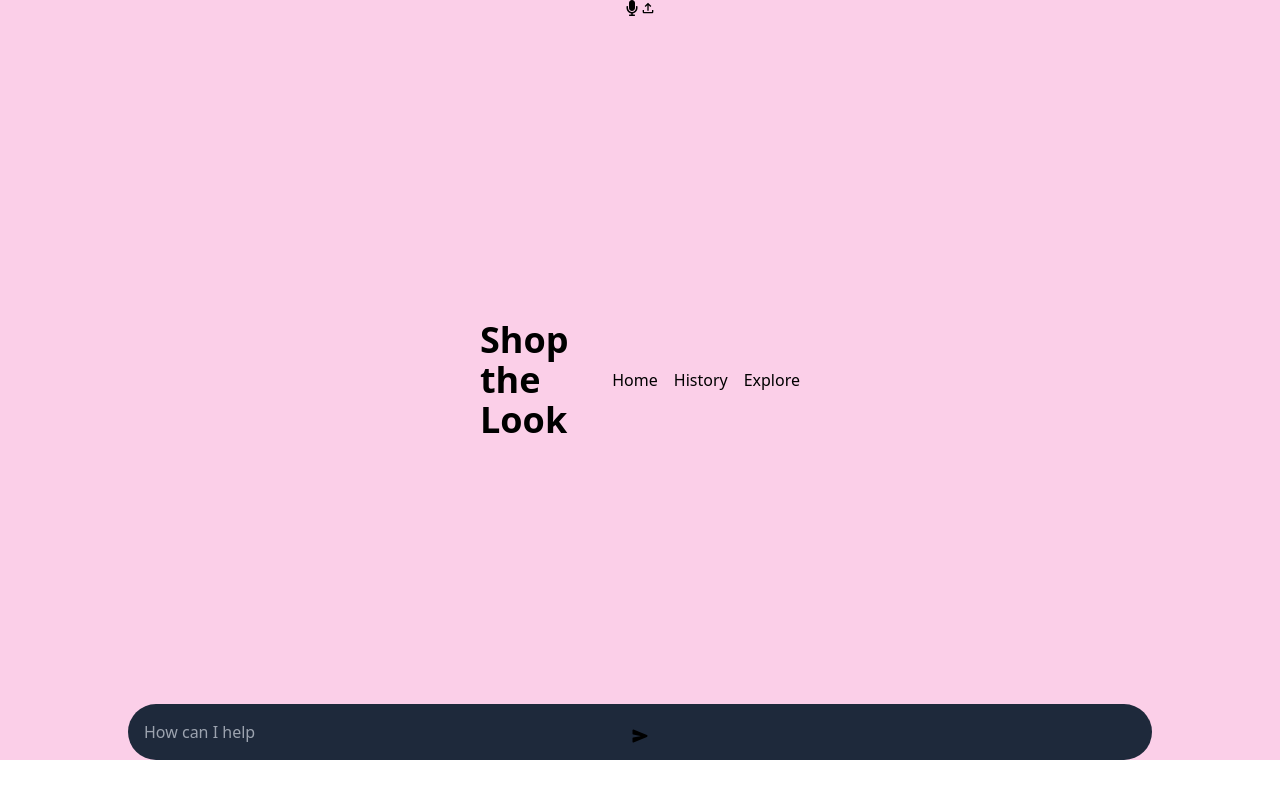
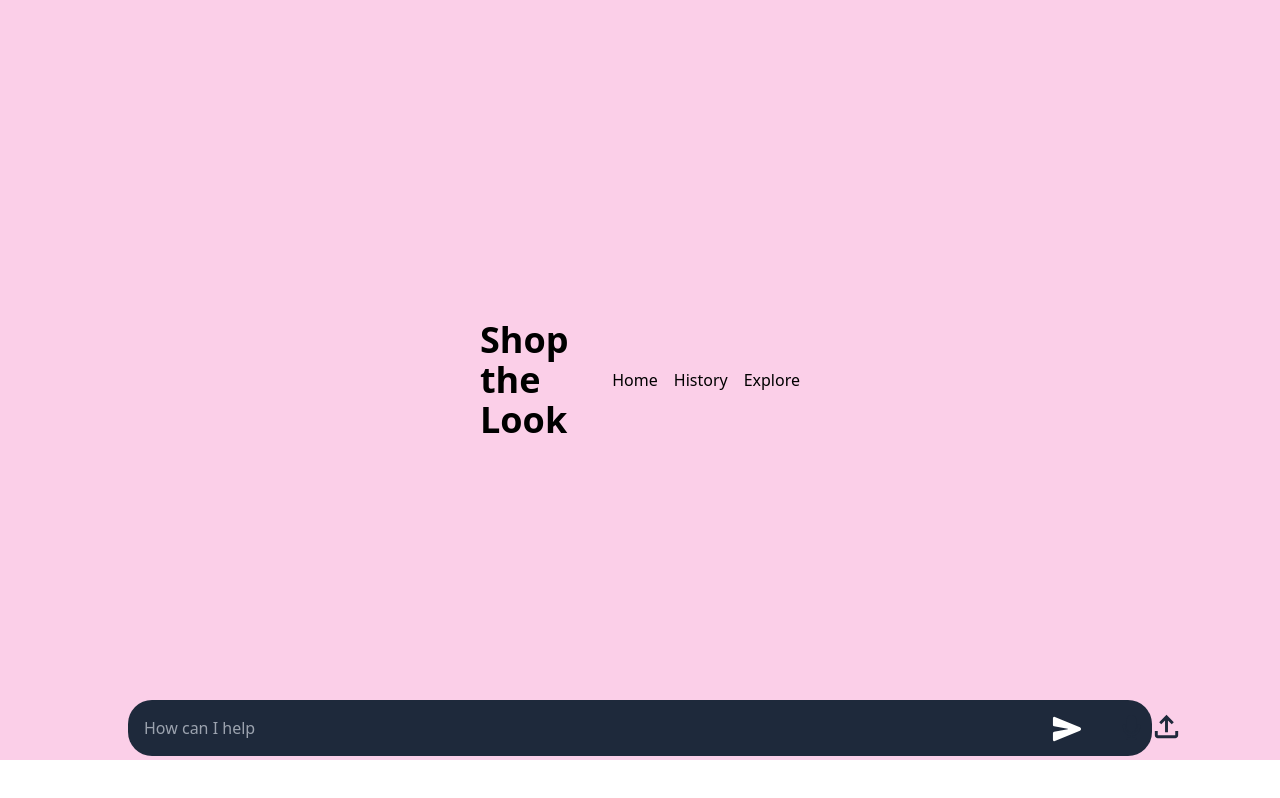
Before and after one commit to MSFT-Innovation-Hub-India/Shop-The-Look-Retail-UsingImageSearch-MultiModal, a Next.js app: page / in a window 1280 px wide. Built offline with nearby package versions, Linux system fonts and the light colour scheme.

Commit message:
updated search frontend

```diff
--- a/app/components/Search.tsx
+++ b/app/components/Search.tsx
@@ -10,16 +10,16 @@ export const Searchbar = () => {
             <input
               type="search"
               placeholder='How can I help'
-              className='fixed bottom-10 w-[80%] p-4 rounded-full bg-slate-800'
+              className='fixed bottom-11 w-[80%] p-4 rounded-3xl bg-slate-800'
             />
-            <button>
-              <FaMicrophone />
+            <button className='fixed bottom-11 p-4 bg-transparent right-[120px]'>
+              <FaMicrophone  color='#1E293B' size={25} />
             </button>
-            <button className='fixed bottom-10 mr- p-4'>
-              <IoSend />
+            <button className='fixed bottom-10 p-4 bg-transparent right-[182px]'>
+              <IoSend  color='white' size={30} />
             </button>
-            <button>
-              <MdOutlineFileUpload />
+            <button className='fixed bottom-10 p-4 bg-transparent right-[80px]'>
+              <MdOutlineFileUpload color='#1E293B' size={35} />
             </button>
           </div>
       </form>
```
